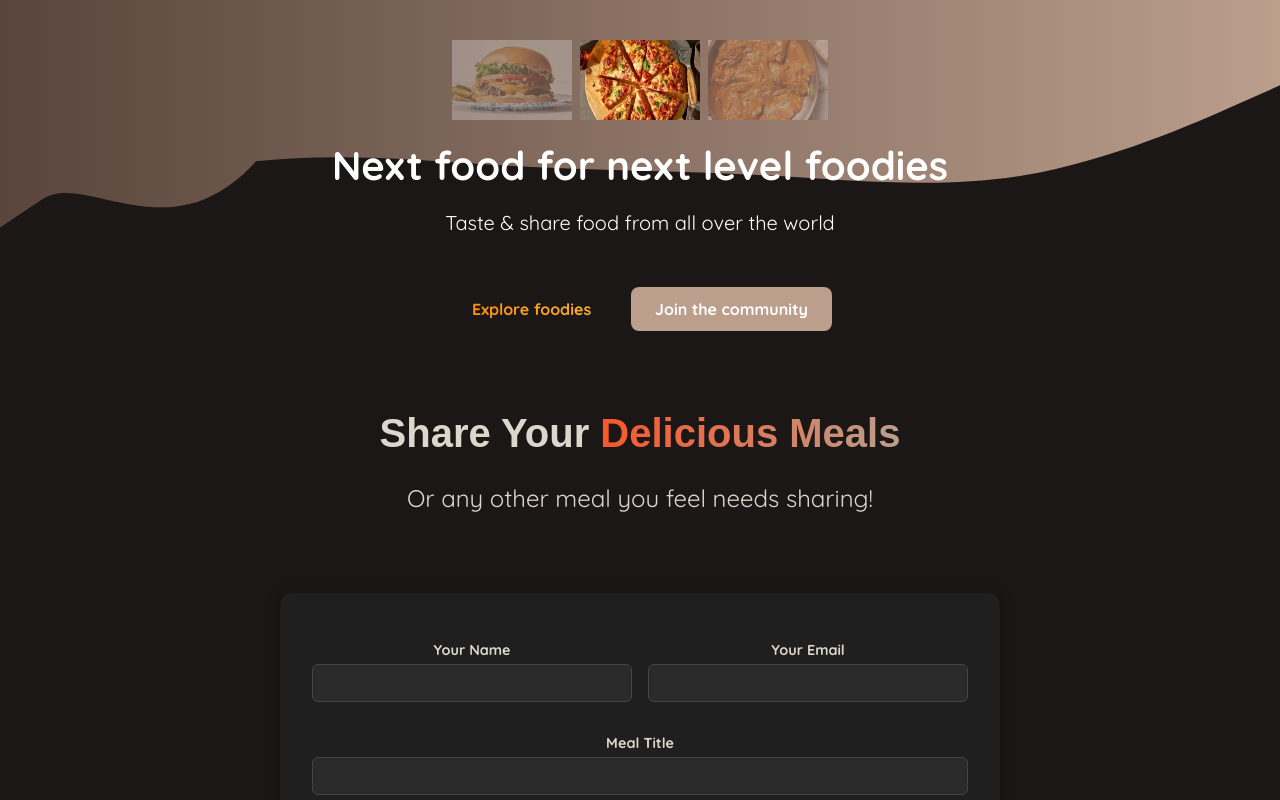
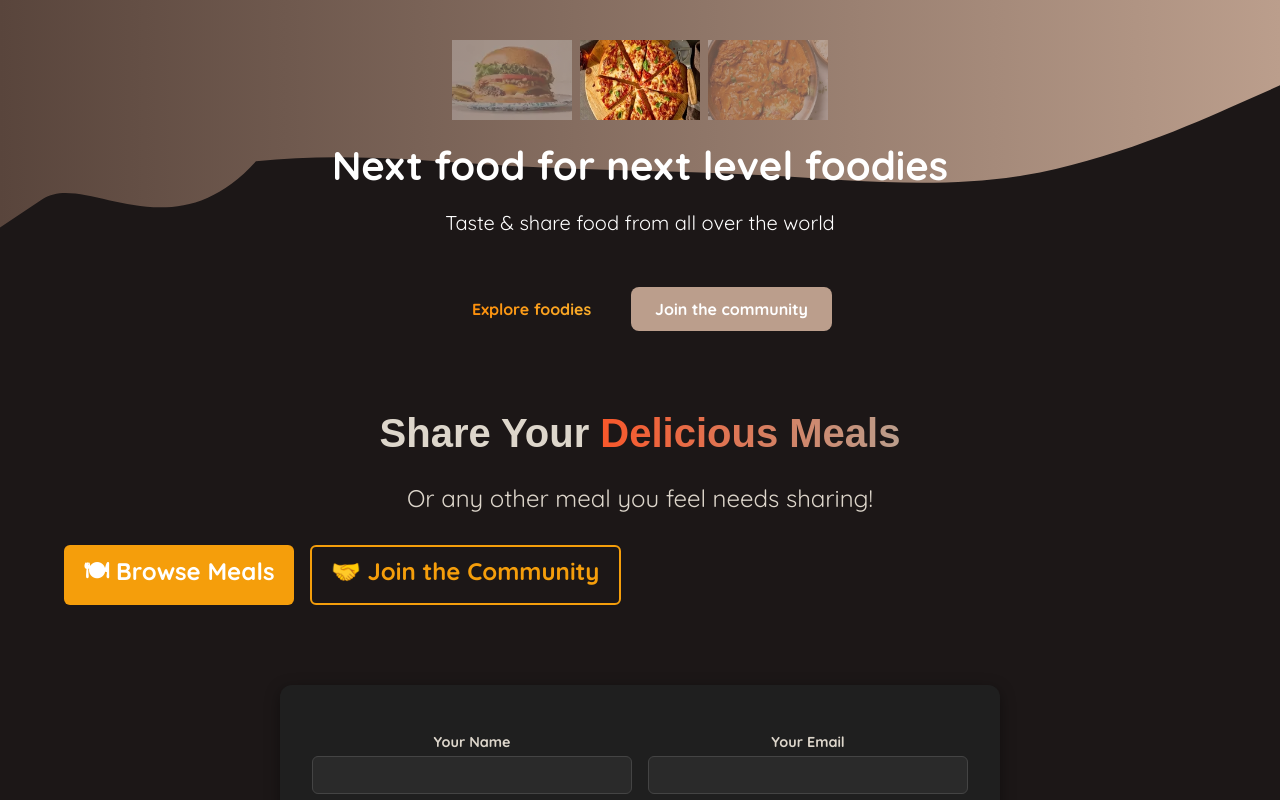
Before and after one commit to alainiranzi/Invading-Fullstack-with-Next-js, a Next.js app: page /meals in a window 1280 px wide. Shown: the top 800 px of the page. Built offline with nearby package versions, Linux system fonts and the light colour scheme.

Commit message:
working on sharemeal button

```diff
--- a/src/app/meals/page.js
+++ b/src/app/meals/page.js
@@ -1,8 +1,8 @@
-'use client';
-
 import ImagePicker from "@/app/components/meals/image-picker";
 import classes from './page.module.css';
 import { shareMeal } from "@/app/lib/actions";
+import Link from "next/link";
+
 
 export default function ShareMealsPage() {
 
@@ -14,7 +14,19 @@ export default function ShareMealsPage() {
     Share Your <span className={classes.highlight}>Delicious Meals</span>
   </h1>
   <p>Or any other meal you feel needs sharing!</p>
+
+  {/* NEW BUTTONS */}
+  <div className={classes.nav}>
+    <Link href="/meals" className={classes.link}>
+      🍽 Browse Meals
+    </Link>
+
+    <Link href="/community" className={classes.linkAlt}>
+      🤝 Join the Community
+    </Link>
+  </div>
 </header>
+
 
       <main className={classes.main}>
         <form className={classes.form} action={shareMeal}>
--- a/src/app/meals/page.module.css
+++ b/src/app/meals/page.module.css
@@ -1,4 +1,4 @@
-/* ===== Header ===== */
+
 .header {
   gap: 1rem;
   margin: 3rem auto 5rem auto;
@@ -20,14 +20,14 @@
   -webkit-text-fill-color: transparent;
 }
 
-/* ===== Main ===== */
+
 .main {
   width: 90%;
   max-width: 45rem;
   margin: 0 auto 5rem auto;
 }
 
-/* ===== Form ===== */
+
 .form {
   background: #1f1f1f;
   padding: 2rem;
@@ -65,7 +65,7 @@
   background: #2f2f2f;
 }
 
-/* ===== Row (Name + Email) ===== */
+
 .row {
   display: flex;
   gap: 1rem;
@@ -75,14 +75,13 @@
   flex: 1;
 }
 
-/* ===== Actions ===== */
 .actions {
   display: flex;
   justify-content: flex-end;
   margin-top: 1.5rem;
 }
 
-/* ===== Button ===== */
+
 .button {
   padding: 0.75rem 2rem;
   border-radius: 999px;
@@ -111,3 +110,34 @@
   cursor: not-allowed;
   opacity: 0.7;
 }
+.nav {
+  margin-top: 2rem;
+  display: flex;
+  gap: 1rem;
+}
+
+.link {
+  background-color: #f59e0b;
+  color: white;
+  padding: 0.6rem 1.2rem;
+  border-radius: 6px;
+  text-decoration: none;
+  font-weight: bold;
+}
+
+.linkAlt {
+  background-color: transparent;
+  border: 2px solid #f59e0b;
+  color: #f59e0b;
+  padding: 0.6rem 1.2rem;
+  border-radius: 6px;
+  text-decoration: none;
+  font-weight: bold;
+}
+.link:hover {
+  background-color: #d97706;
+}
+.linkAlt:hover {
+  background-color: #f59e0b;
+  color: white;
+}
```
Lines whose indentation alone changed are shown as unchanged.
